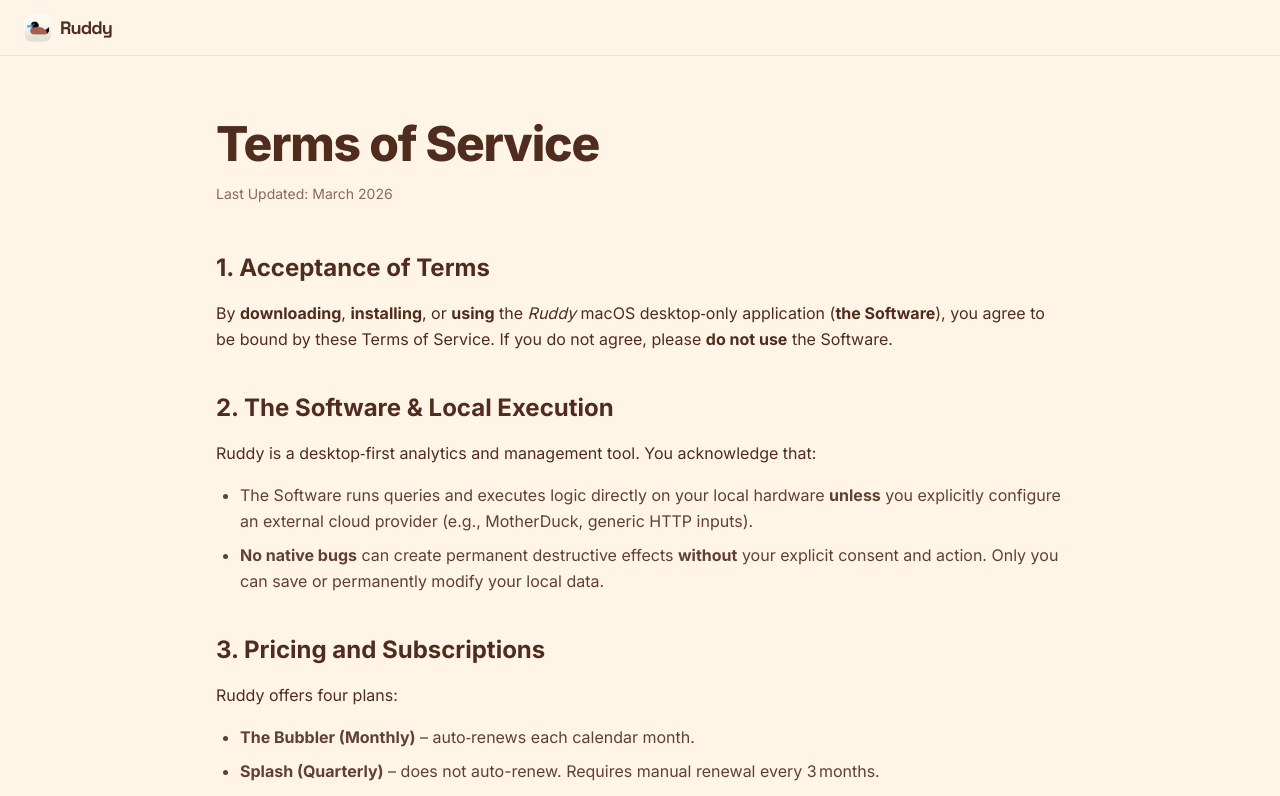
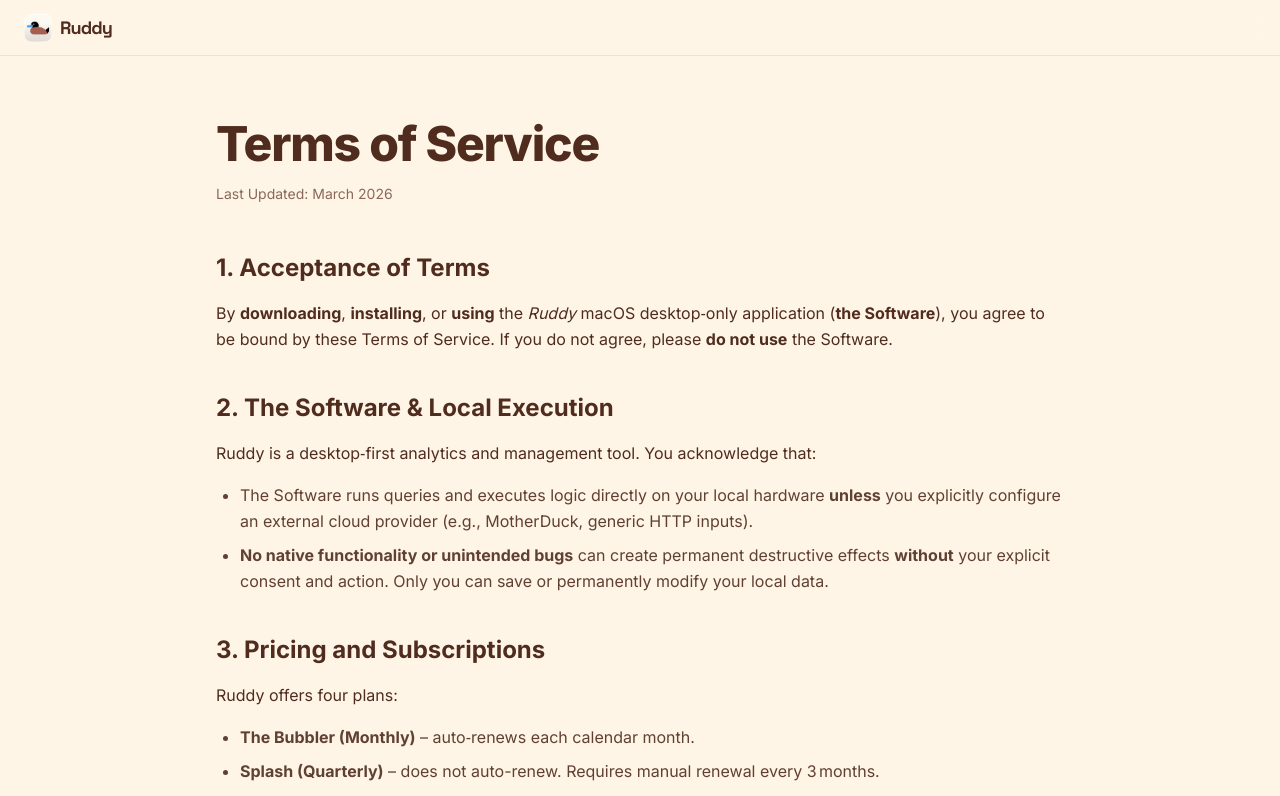
Before and after one commit to freetofork/rddy-ss, a Next.js app: page /terms in a window 1280 px wide. Shown: the top 796 px of the page. Built offline with nearby package versions, Linux system fonts and the light colour scheme.

Commit message:
Update page.tsx

```diff
--- a/app/terms/page.tsx
+++ b/app/terms/page.tsx
@@ -38,7 +38,7 @@ export default function TermsOfService() {
                 The Software runs queries and executes logic directly on your local hardware <strong>unless</strong> you explicitly configure an external cloud provider (e.g., MotherDuck, generic HTTP inputs).
               </li>
               <li>
-                <strong>No native bugs</strong> can create permanent destructive effects <strong>without</strong> your explicit consent and action. Only you can save or permanently modify your local data.
+                <strong>No native functionality or unintended bugs</strong> can create permanent destructive effects <strong>without</strong> your explicit consent and action. Only you can save or permanently modify your local data.
               </li>
             </ul>
           </section>
@@ -144,7 +144,7 @@ export default function TermsOfService() {
             <h3 className="text-xl font-bold mb-4">Telemetry Schema (JSON example)</h3>
             <div className="bg-[#4F2C1E] text-[#FFF5E6] p-4 rounded-xl overflow-x-auto shadow-inner rounded-br-2xl border border-[#4F2C1E]/20">
               <pre className="font-mono text-xs leading-relaxed">
-{`{
+                {`{
   "timestamp": "2026-10-15T14:32:10Z",
   "os_version": "macOS 14.5",
   "app_build": "2.7.0",
```
